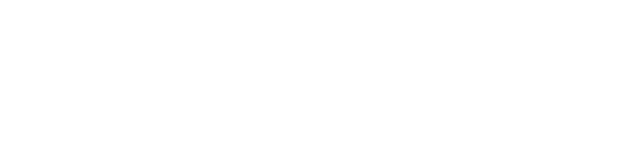
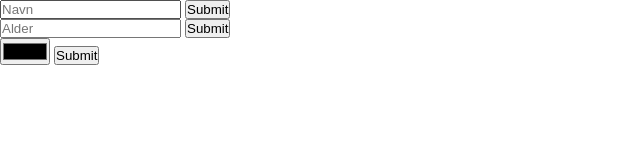
Before and after one commit to Jomerjom/JS_extra_oppgave_1, a plain HTML site: page index.html in a window 1280 px wide. Shown: the whole page, without its empty margins (0-640 px from the left). Drawn offline with Linux system fonts and the light colour scheme.

Commit message:
Created base html skeleton

```diff
--- a/index.html
+++ b/index.html
@@ -13,7 +13,16 @@
     </header>
     <main>
         <div>
-
+            <input type="text" placeholder="Navn" title="Skriv navnet ditt her" id="input_name">
+            <button>Submit</button>
+        </div>
+        <div>
+            <input type="number" placeholder="Alder" title="Skriv alderen din her" id="input_age">
+            <button>Submit</button>
+        </div>
+        <div>
+            <input type="color" title="velg favorit fargen din" id="input_color">
+            <button>Submit</button>
         </div>
     </main>
     <footer>
```
